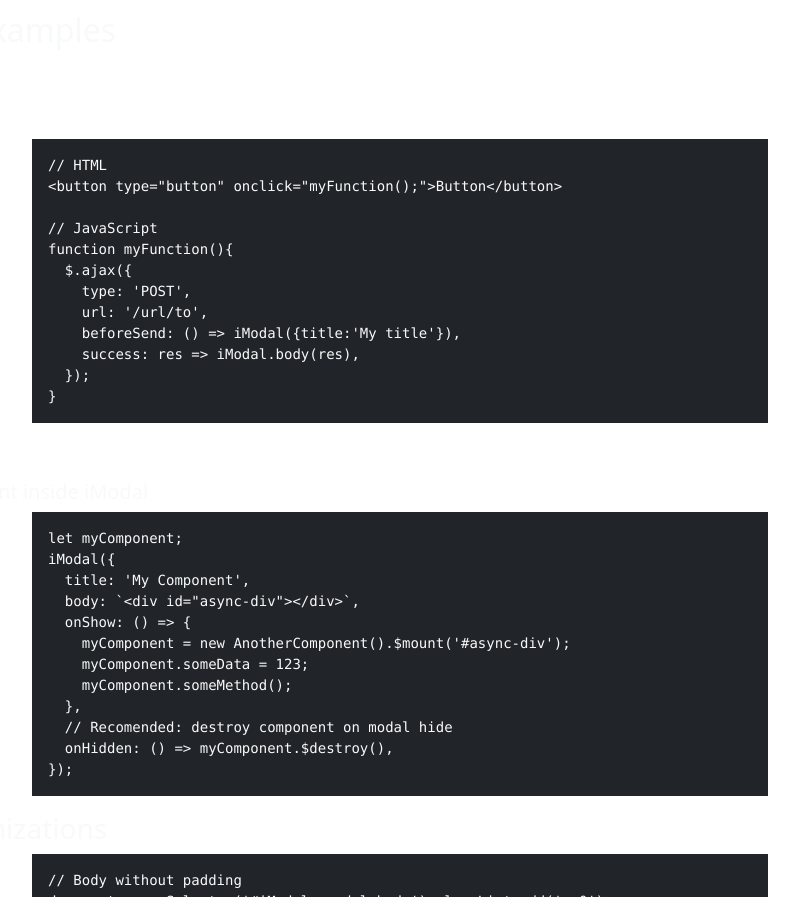
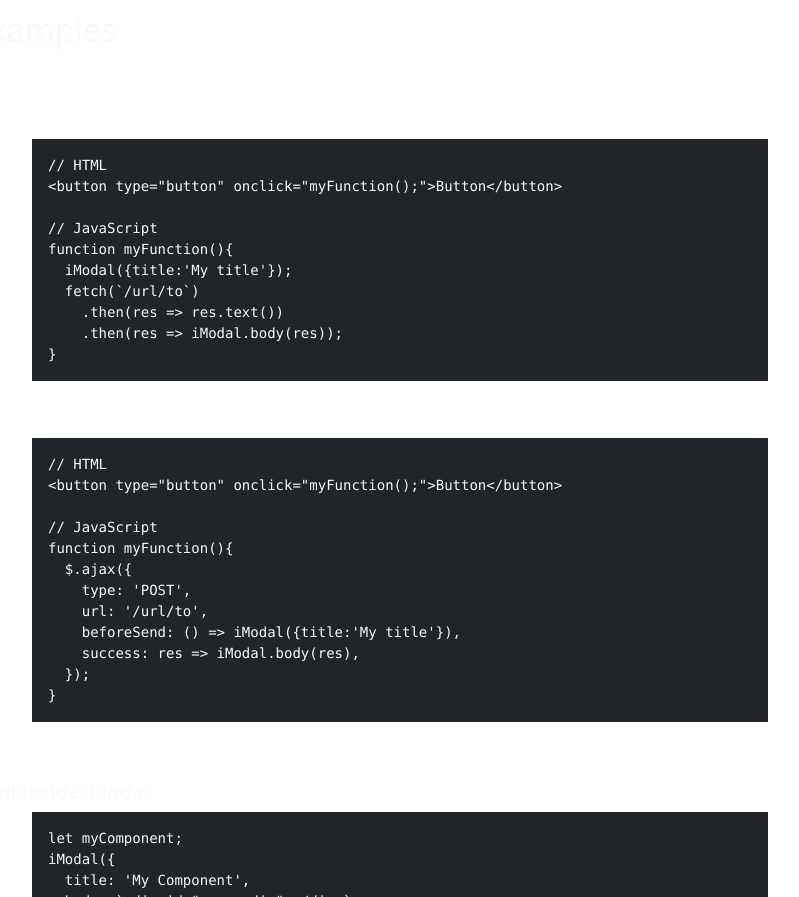
Before and after one commit to GuxMartin/iModal, a website: page examples/index.html in a window 1280 px wide. Shown: the part 6920-7817 px from the top of the page, without its empty margins (240-1039 px from the left). Drawn offline with nearby package versions, Linux system fonts and the light colour scheme.

Commit message:
Example: fetch call

```diff
--- a/examples/index.html
+++ b/examples/index.html
@@ -730,6 +730,22 @@ iModal({
 
     <h2 class="text-light my-5">Another examples</h2>
 
+    <h3 class="text-light">Fetch call</h3>
+    <div class="row justify-content-center">
+      <div class="col-sm-8">
+        <pre class="bg-dark text-light p-3">// HTML
+&lt;button type="button" onclick="myFunction();"&gt;Button&lt;/button&gt;
+
+// JavaScript
+function myFunction(){
+  iModal({title:'My title'});
+  fetch(`/url/to`)
+    .then(res => res.text())
+    .then(res => iModal.body(res));
+}</pre>
+</div><!-- /.col -->
+    </div><!-- /.row -->
+
     <h3 class="text-light">JQuery AJAX</h3>
     <div class="row justify-content-center">
       <div class="col-sm-8">
```
